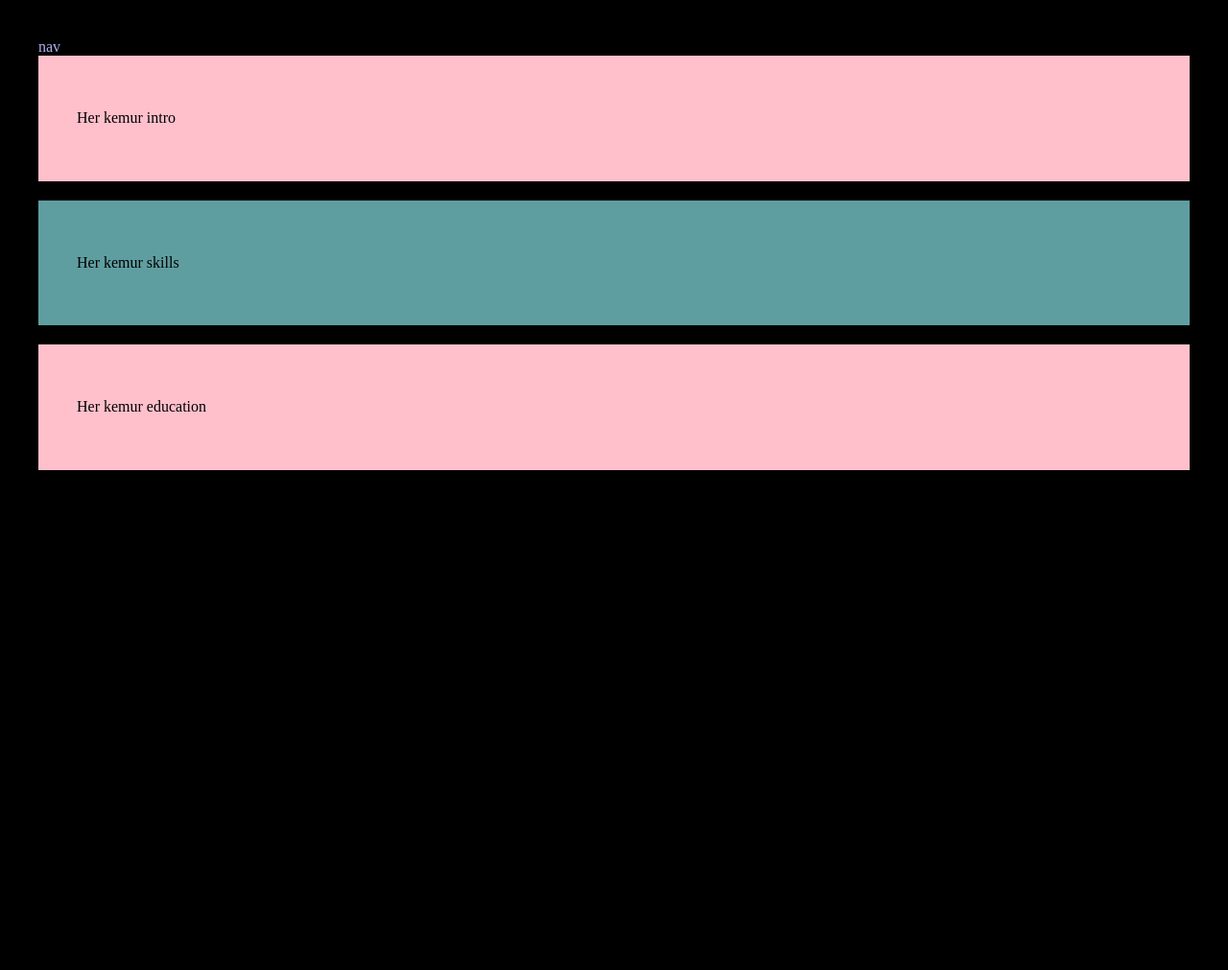
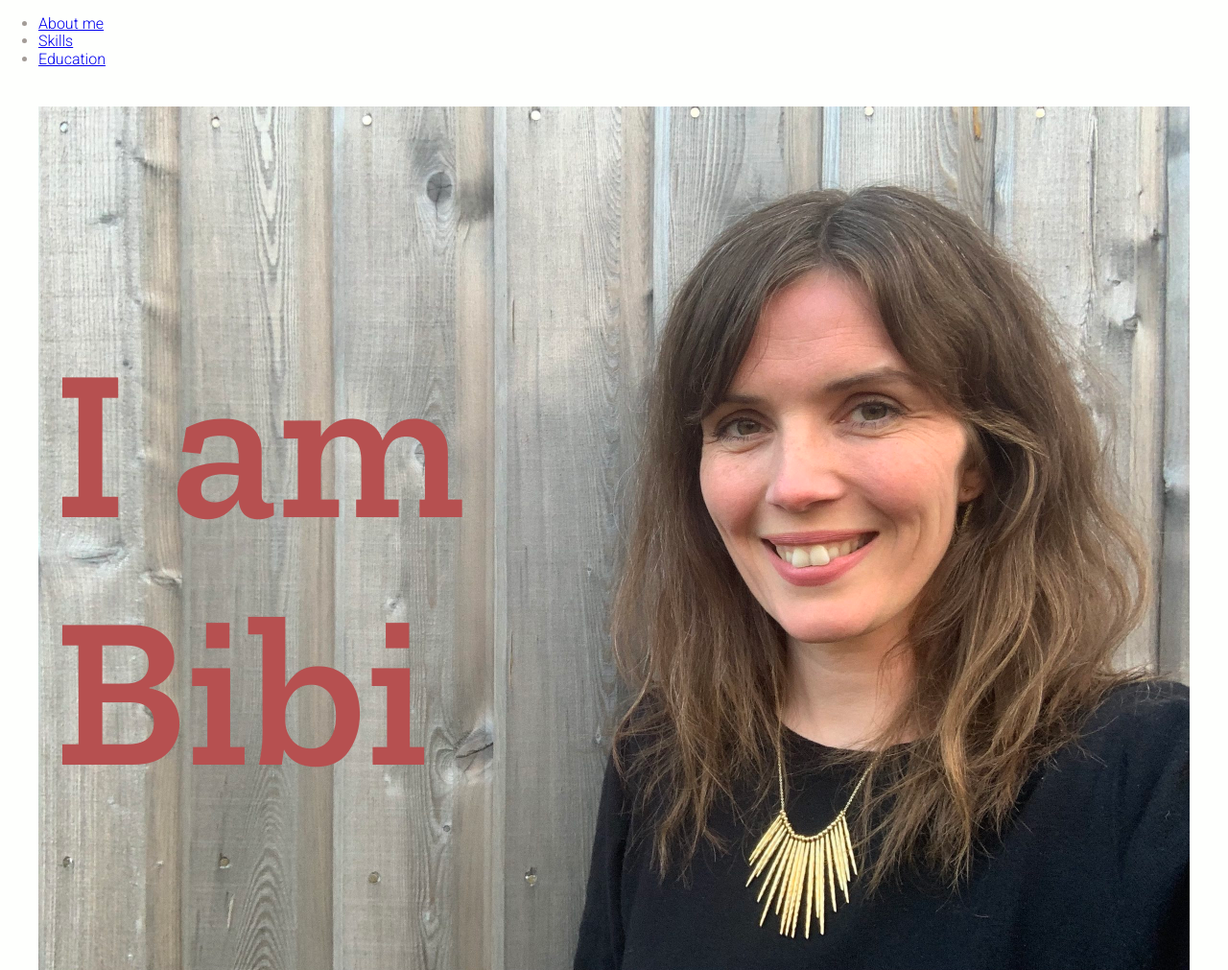
Before and after one commit to Bryndis-vefari/about-me-page, a plain HTML site: page index.html in a window 1280 px wide. Shown: the top 1011 px of the page at 96% size. Before the commit the page ends 800 px from the top, so only its background shows below. Drawn offline with nearby package versions, Linux system fonts and the light colour scheme.

Commit message:
added a header, footer, image and colors

```diff
--- a/index.html
+++ b/index.html
@@ -9,24 +9,55 @@
   <link rel="stylesheet" href="style.css">
 </head>
 <body>
-    <div class="site-wrapper">
+    <div>
+      <!-- Start of Header -->
       <header>
         <nav>
-          nav
-          <!--Her kemur navigation-->
+          <ul>
+            <li><a href="#about">About me</a></li>
+            <li><a href="#skills">Skills</a></li>
+            <li><a href="education">Education</a></li>
+          </ul>
         </nav>
       </header>
-      <main>
-        <section class="intro">
-          <p>Her kemur intro</p>
+      <!-- End of Header -->
+
+      <!-- Start of Main-->
+      <main class="site-wrapper">
+        <section class="hero">
+          <img class="portrait" src="images/bibi-portrait.jpg" alt="portrait of Bibi">
+          <div class="hero_heading">
+            <h1>I am <br> Bibi</h1>
+          </div>
         </section>
-        <section class="skills">
-          <p>Her kemur skills</p>
+
+        <section class="section about">
+          <h2>about me</h2>
+          <p>Her er section með texta um Bibi</p>
         </section>
-        <section class="education">
+
+        <section class="section skills">
+          <h2>skills & assets</h2>
+          <p>Her er section með texta um skills</p>
+        </section>
+
+        <section class="section education">
+          <h2>education</h2>
           <p>Her kemur education</p>
         </section>
       </main>
+      <!-- End of Main-->
+
+      <!-- Start of Footer-->
+      <footer class="footer">
+        <p>Information that should be in the footer</p>
+        <ul>
+          <li>email:<a href="mailto:bryndis.sveinbjorns@gmail.com">bryndis.sveinbjorns@gmail.com</a></li>
+          <li>tel.<a href="tel+3546615659">+354 661 5659</a></li>
+        </ul>
+
+      </footer>
+      <!-- End of Footer-->
 
     </div>
 </body>
--- a/style.css
+++ b/style.css
@@ -1,24 +1,52 @@
-/*bara til ad mund hvernig a ad commenta*/
+/* Google fonts, Zilla Slab for Headlines and Roboto for body text */
+@import url('https://fonts.googleapis.com/css2?family=Roboto:wght@300;400;700&family=Zilla+Slab:wght@300;400;600&display=swap');
+
+/* Body styles */
 body {
-  color:rgb(176, 176, 243);
-	background-color: black;
+	background-color: #fefffd;
+	color: rgb(163, 156, 151);
+	font-family: 'Roboto', sans-serif;
 	font-size: 16px;
+	font-weight: 300;
+
+}
+/* Header styles */
+h1, h2, h3, h4{
+	font-family: 'Zilla Slab', serif;
 }
 h1{
-	font-family: Arial, Helvetica, sans-serif;
-	font-size: 3rem
- ;
+	font-size: 14rem;
+}
+h2{
+	font-size: 2rem;
+}
+/* Section styles */
 
+.hero{
+	position: relative;
 }
-section{
+.hero_heading{
+	position: absolute;
+	bottom: 1rem;
+	left: 1rem;
+	color: #b65050;
+}
+.section{
+	background-color:#fbdfdf;
 	color: black;
 	margin-bottom: 20px;
-	background-color:pink;
 	padding: 40px;
 }
-.skills{
-	background-color: cadetblue;
+.footer{
+	background-color: black;
+	padding: 40px;
 }
+
 .site-wrapper{
 	margin: 40px
 }
+/* Image styles */
+
+.portrait{
+	width: 1200px;
+}
```
Also changed, not shown: images/bibi-portrait.jpg (added), images/half-face.jpg (added), 1 other file.
